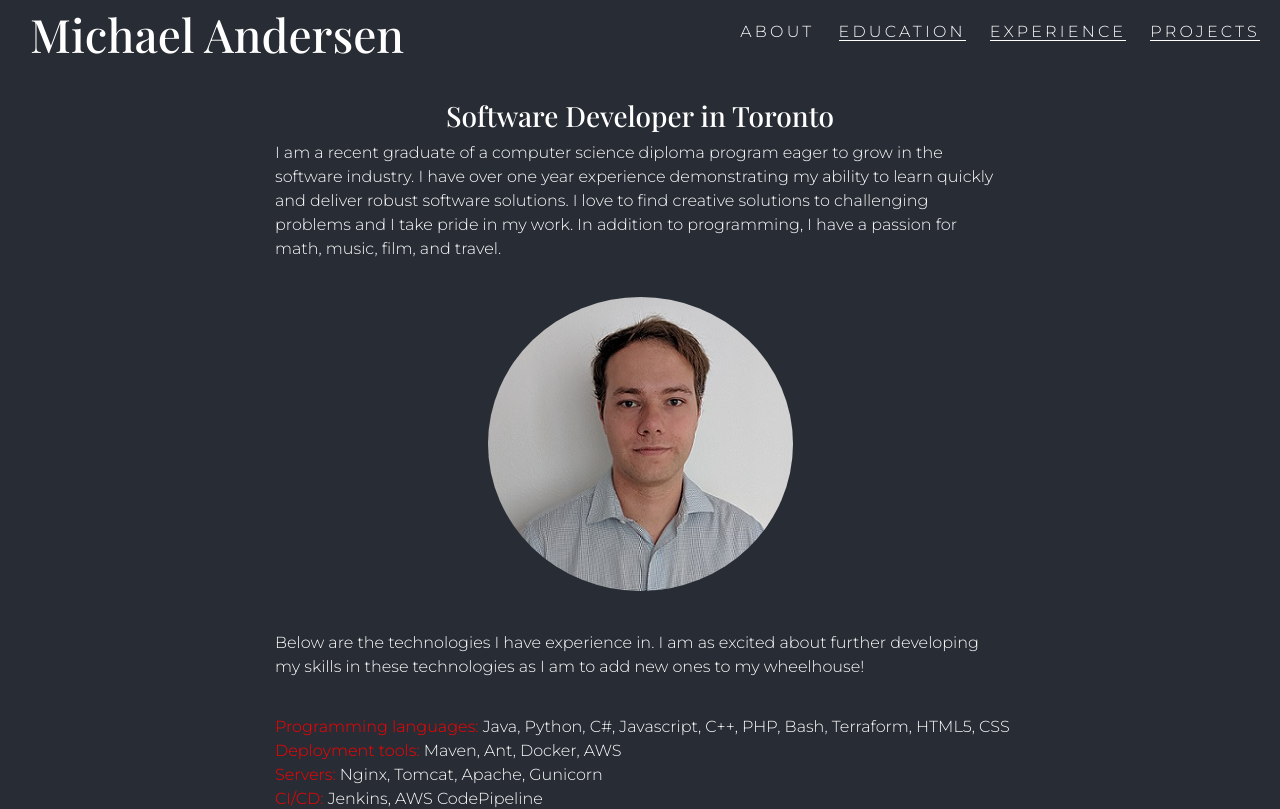
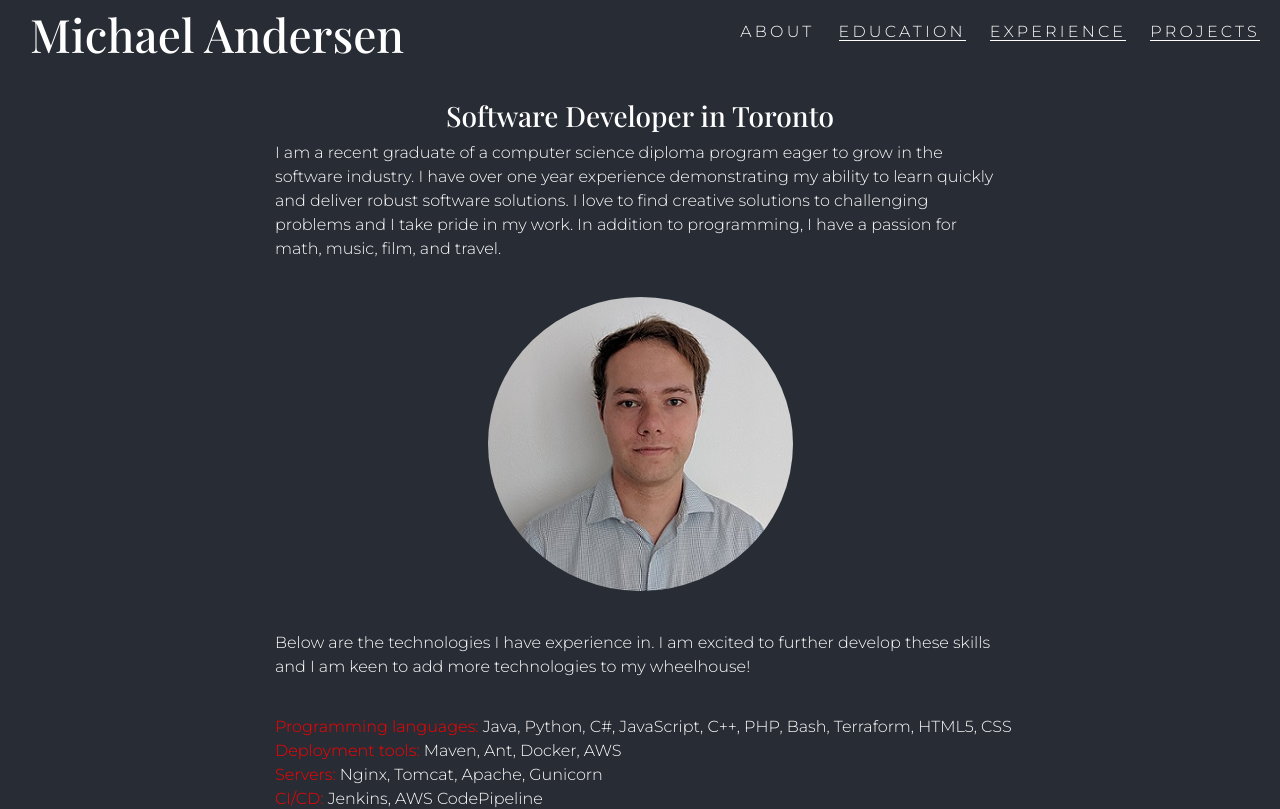
Before and after one commit to Michael-Andersen/portfolio, a React (Create React App) app: page /#/ in a window 1280 px wide. Shown: the top 809 px of the page. Built offline with nearby package versions, Linux system fonts and the light colour scheme.

Commit message:
changed about text more

```diff
--- a/src/about.js
+++ b/src/about.js
@@ -30,11 +30,11 @@ class About extends React.Component {
             <Row>
             <Col></Col>
             <Col xs={8}>
-            <p className="About">Below are the technologies I have experience in. I am as excited about further developing my skills in these technologies as
-            I am to add new ones to my wheelhouse! </p>
+            <p className="About">Below are the technologies I have experience in. I am excited to further develop these skills and I am keen to add
+            more technologies to my wheelhouse!</p>
             </Col><Col></Col></Row><Row><Col></Col><Col xs={10}>
             <ul className="TechStack">
-                <li><span className="TechSection">Programming languages:</span> Java, Python, C#, Javascript, C++, PHP, Bash, Terraform, HTML5, CSS</li>
+                <li><span className="TechSection">Programming languages:</span> Java, Python, C#, JavaScript, C++, PHP, Bash, Terraform, HTML5, CSS</li>
                 <li><span className="TechSection">Deployment tools:</span> Maven, Ant, Docker, AWS</li>
                 <li><span className="TechSection">Servers:</span> Nginx, Tomcat, Apache, Gunicorn</li>
                 <li><span className="TechSection">CI/CD:</span> Jenkins, AWS CodePipeline</li>
```
